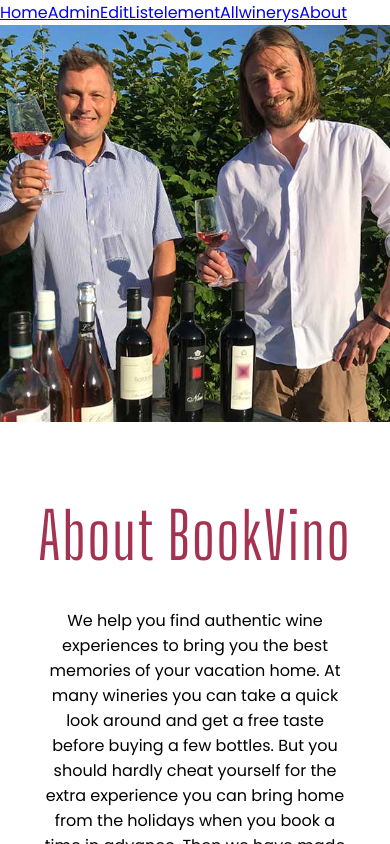
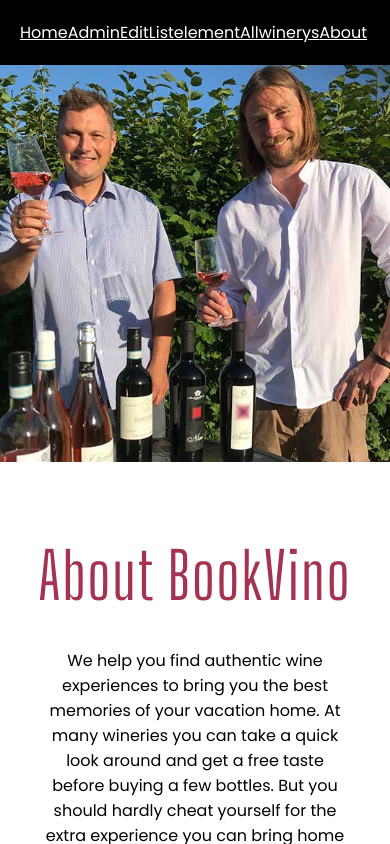
Before and after one commit to cillep3/book-vino, a React (Create React App) app: page /aboutus in a window 390 px wide. Shown: the top 844 px of the page. Built offline with nearby package versions, Linux system fonts and the light colour scheme.

Commit message:
Update Mobile.scss

```diff
--- a/src/pages/Mobileview/Mobile.scss
+++ b/src/pages/Mobileview/Mobile.scss
@@ -1,6 +1,14 @@
 @import url('https://fonts.googleapis.com/css2?family=Big+Shoulders+Display:wght@100;300;400;500;600;700;800;900&display=swap');
 @import url('https://fonts.googleapis.com/css2?family=Poppins:ital,wght@0,100;0,200;0,300;0,400;0,500;0,600;0,700;0,800;0,900;1,100;1,200;1,300;1,400;1,500;1,600;1,700;1,800;1,900&display=swap');
 
+nav {
+    background-color: black;
+    color: white;
+    padding: 20px;
+    a{
+        color: white;
+    }
+}
 .about {
     text-align: center;
     h1 {
```
